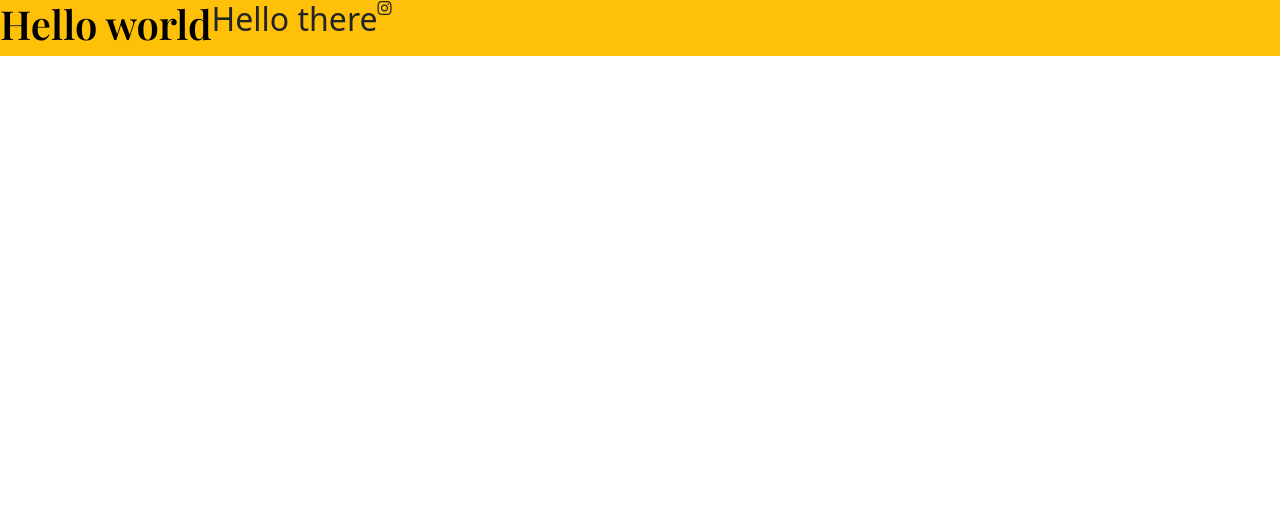
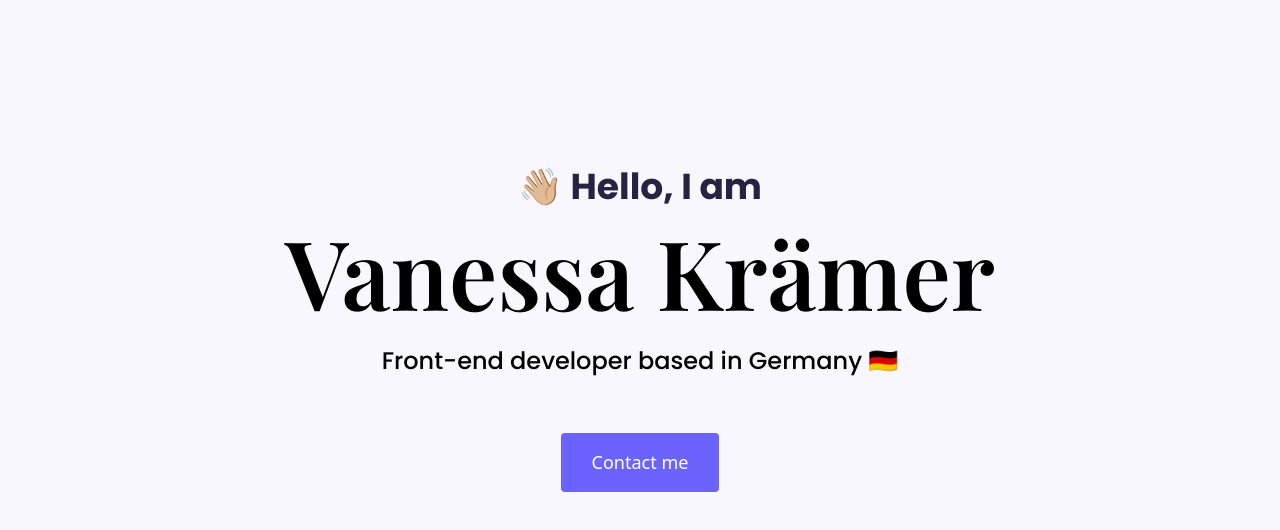
Before and after one commit to vness-kraemer/responsive-portfolio, a plain HTML site: page index.html in a window 1280 px wide. Drawn offline with nearby package versions, Linux system fonts and the light colour scheme.

Commit message:
Added Homepage Hero Section

```diff
--- a/index.html
+++ b/index.html
@@ -7,7 +7,7 @@
     <link rel="preconnect" href="https://fonts.googleapis.com" />
     <link rel="preconnect" href="https://fonts.gstatic.com" crossorigin />
     <link
-      href="https://fonts.googleapis.com/css2?family=Playfair+Display:wght@400;600&family=Poppins:wght@500&display=swap"
+      href="https://fonts.googleapis.com/css2?family=Playfair+Display:wght@400;600&family=Poppins:wght@500;700&display=swap"
       rel="stylesheet"
     />
     <!-- Bootstrap  -->
@@ -32,10 +32,13 @@
     <title>Vanessa Krämer</title>
   </head>
   <body>
-    <div class="d-flex bg-warning">
-      <h1>Hello world</h1>
-      <h2>Hello there</h2>
-      <i class="fa-brands fa-instagram"></i>
+    <div class="hero">
+      <p>👋🏼 Hello, I am</p>
+      <h1>Vanessa Krämer</h1>
+      <h2 class="mb-5">Front-end developer based in Germany 🇩🇪</h2>
+      <div>
+        <a href="#" class="btn btn-branding">Contact me</a>
+      </div>
     </div>
   </body>
 </html>
--- a/src/style.css
+++ b/src/style.css
@@ -1,10 +1,56 @@
-h1 {
+:root {
+  --branding-color: #6c63ff;
+  --secondary-color: #f9f7fe;
+  --heading-font-family: "Playfair Display", serif;
+  --default-font-family: "Poppins", sans-serif;
+}
+
+h1,
+h2,
+h3,
+h4,
+h5,
+h6 {
   color: black;
-  font-family: "Playfair Display", serif;
+  font-family: var(--heading-font-family);
   font-weight: bold;
 }
 
+h1 {
+  font-size: 96px;
+}
+
 p {
+  font-family: var(--default-font-family);
+  font-weight: normal;
+}
+
+.hero {
+  background-color: var(--secondary-color);
+  text-align: center;
+  padding: 160px 0px;
+}
+
+.hero p {
+  font-family: var(--default-font-family);
+  font-size: 36px;
+  font-weight: bold;
+  margin: 0;
+  color: #272142;
+}
+
+.hero h2 {
   font-family: "Poppins", sans-serif;
   font-weight: normal;
+  line-height: 2;
+  font-size: 24px;
 }
+
+.btn-branding {
+  background-color: var(--branding-color);
+  border-radius: 4px;
+  color: white;
+  font-size: 18px;
+  line-height: 27px;
+  padding: 15px 30px;
+}
```
